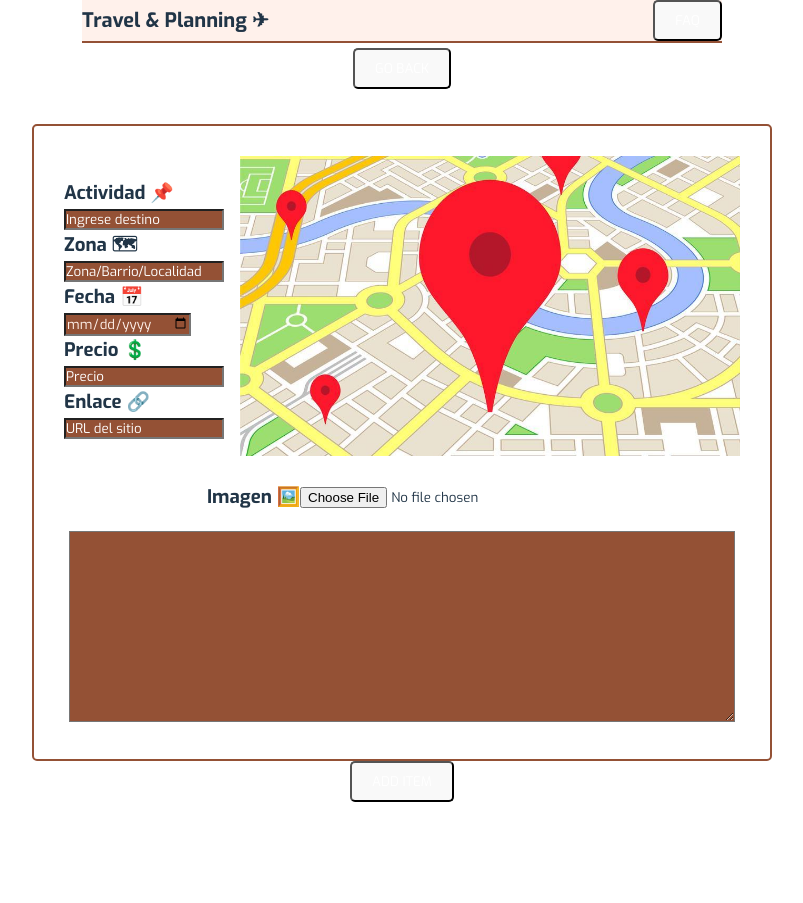
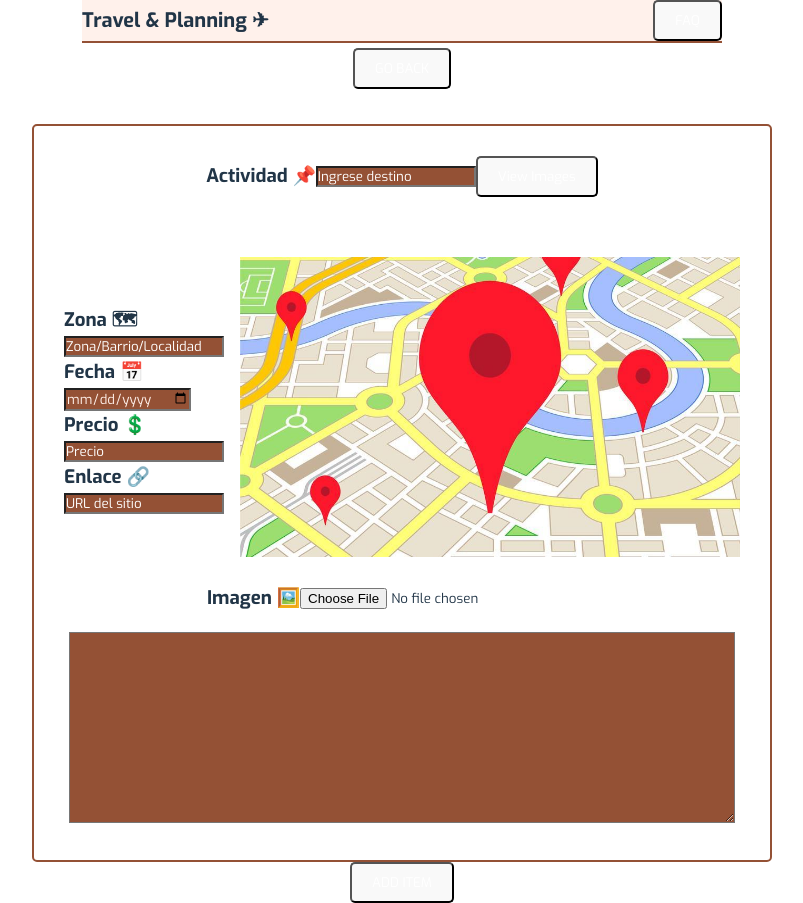
Before and after one commit to Nico96C/Travel-And-Planning, a React (Vite) app: page /itemCompose in a window 1280 px wide. Shown: the whole page, without its empty margins (238-1041 px from the left). Before the commit the page ends 802 px from the top, so only its background shows below. Built offline with nearby package versions, Linux system fonts and the light colour scheme.

Commit message:
Agregado GoogleSearch y integrado a uso de busqueda de imagenes.

```diff
--- a/src/App.jsx
+++ b/src/App.jsx
@@ -31,7 +31,8 @@ function App() {
           </Link>
         </div>
         <div className="Body-Container">
-          <img src={IntroGif} alt="Descripción del GIF"/>
+          {/* <img src={IntroGif} alt="Descripción del GIF"/> */}
+          <h2>UN VIDEO EXPLICATIVO</h2>
         </div>
         <div className="Banner-Container">
           <img
--- a/src/components/ItemCard.jsx
+++ b/src/components/ItemCard.jsx
@@ -103,7 +103,7 @@ const ItemCard = ({ item, index }) => {
           <>
             <div className="expanded-text">
               <h4>{item.direccion}</h4>
-              <h4>{item.precio}</h4>
+              <h4>{item.precio === "0" ? "Gratis" : "$ " + item.precio}</h4>
               <a
                 href={"https://" + item.enlace}
                 target="_blank"
--- a/src/components/itemCompose.css
+++ b/src/components/itemCompose.css
@@ -57,3 +57,25 @@
 input::placeholder {
   color: #ffffff;
 }
+
+.Img-Container {
+  display: flex;
+  margin-top: 20px;
+}
+
+.img-select {
+  width: 250px;
+  height: 180px;
+  object-fit: contain;
+}
+
+.Item-Head {
+  display: flex;
+  align-items: center;
+}
+
+.Item-Head input {
+  background-color: var(--color-secondary);
+  color: var(--color-main);
+  outline: none;
+}
--- a/src/components/itemCompose.jsx
+++ b/src/components/itemCompose.jsx
@@ -20,6 +20,23 @@ export default function ItemCompose() {
     enlace: "",
     img: null,
   });
+  const [query, setQuery] = useState("");
+  const [images, setImages] = useState([]);
+
+  const handleChange = (e) => {
+    setQuery(e.target.value);
+  };
+
+  const handleSearch = async () => {
+    const apiKey = "AIzaSyBeiRI9Mqgzo_WwySzkX9nbM7PD7A-SSKw"; // Reemplaza con tu clave de API
+    const searchEngineId = "e55f0e82f80b44372"; // Reemplaza con tu ID de motor de búsqueda
+
+    const response = await fetch(
+      `https://www.googleapis.com/customsearch/v1?key=${apiKey}&cx=${searchEngineId}&searchType=image&q=${query}&num=3`
+    );
+    const data = await response.json();
+    setImages(data.items);
+  };
 
   useEffect(() => {
     setIsHome(false);
@@ -100,17 +117,36 @@ export default function ItemCompose() {
         </div>
 
         <div className="Area">
+          <div className="Item-Head">
+            <h3>Actividad 📌</h3>
+            <input
+              type="text"
+              value={formData.nombreDestino}
+              onChange={(e) => {
+                handleInputChange(e);
+                handleChange(e);
+              }}
+              name="nombreDestino"
+              placeholder="Ingrese destino"
+            />
+            <button onClick={handleSearch}>View Images</button>
+          </div>
+          <div className="Img-Container">
+            {images
+              .filter((image) => image.link)
+              .map((image, index) => (
+                <img
+                  className="img-select"
+                  key={index}
+                  src={image.link}
+                  alt={image.title || "Imagen sin título"}
+                />
+              ))}
+          </div>
+
           <div className="Create-Item-Container">
             <div>
               <div className="Items-1">
-                <h3>Actividad 📌</h3>
-                <input
-                  type="text"
-                  value={formData.nombreDestino}
-                  onChange={handleInputChange}
-                  name="nombreDestino"
-                  placeholder="Ingrese destino"
-                />
                 <h3>Zona 🗺</h3>
                 <input
                   type="text"
```
Also changed, not shown: src/components/GoogleSearch.jsx (added, +22 -0 lines).
